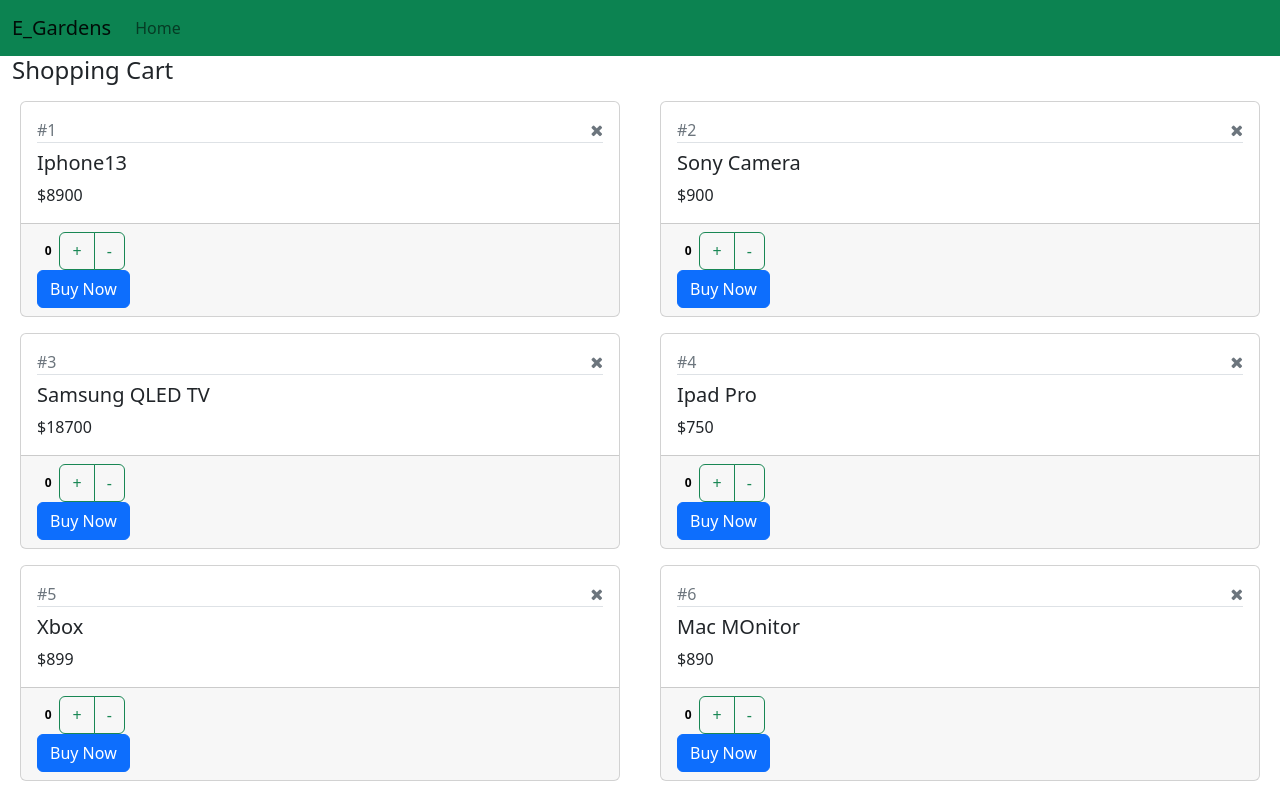
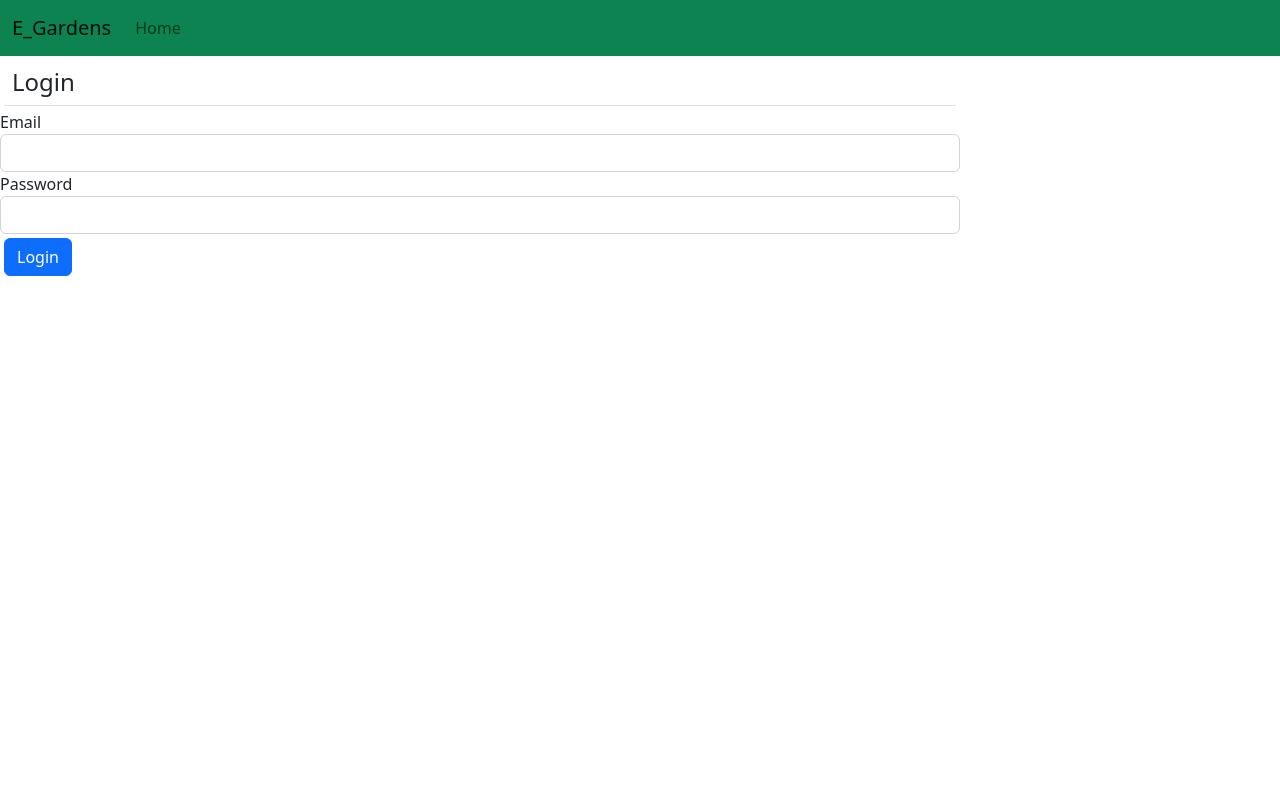
Before and after one commit to GordonGichini/Egardens, a React (Create React App) app in the folder my-app-frontend/: page / in a window 1280 px wide. Built offline with nearby package versions, Linux system fonts and the light colour scheme.

Commit message:
fixing bugs

```diff
--- a/my-app-frontend/src/App.jsx
+++ b/my-app-frontend/src/App.jsx
@@ -1,12 +1,14 @@
 import React, {Component} from "react";
 import NavBar from "./NavBar";
-import ShoppingCart from "./ShoppingCart";
+//import ShoppingCart from "./ShoppingCart";
+import Login from "./Login"
 
 export default class App extends Component{
 render(){
-return( <React.Fragment>
+return(
+<React.Fragment>
     <NavBar />
-    <ShoppingCart />
+    <Login></Login>
 </React.Fragment>
 );
 }
--- /dev/null
+++ b/my-app-frontend/src/Login.jsx
@@ -0,0 +1,68 @@
+import React,{Component} from "react";
+
+export default class Login extends Component{
+    constructor(props){
+        super(props);
+        this.state= {email:"",password:"",message:""};
+    }
+    render(){
+        return(
+            <div className="col-lg-9">
+                <h4 className="m-1 p-2 border-bottom">Login</h4>
+
+                {/*Email starts*/}
+                <div className="form-group form-row">
+                    <label className="col-lg-4">Email</label>
+                    <input
+                    type="text"
+                    className="form-control"
+                    value={this.state.email}
+                    onChange={(event) => {this.setState({email:event.target.value});
+        }}
+                    />
+                </div>
+                {/*Email ends*/}
+
+                {/*Password starts*/}
+                <div className="form-group form-row">
+                    <label className="col-lg-4">Password</label>
+                    <input
+                    type="password"
+                    className="form-control"
+                    value={this.state.password}
+                    onChange={(event) => {this.setState({password:event.target.value});
+                }}
+                    />
+                </div>
+                {/*Password ends*/}
+
+                <div className="text-right">
+                    {this.state.message}
+                    <button className="btn btn-primary m-1"onClick={this.onLoginClick}>Login</button>
+                </div>
+            </div>
+        );
+    }// end of render
+
+    //Executes when the user clicks on login
+    onLoginClick=() => {
+        console.log(this.state);
+        if(
+            this.state.email==="admin@test.com"&&
+            this.state.password==="admin123"
+        ){
+            //success
+            this.setState({
+                message:
+                <span className="text-success">Successfully Logged-in</span>,
+            });
+        }else{
+            //error
+            this.setState({
+                message:(
+                <span className="text-danger">Invalid login,please try again</span>
+            ),
+        });
+    }
+    };
+}
--- a/my-app-frontend/src/ShoppingCart.jsx
+++ b/my-app-frontend/src/ShoppingCart.jsx
@@ -3,7 +3,7 @@ import Product from "./Product";
 export default class ShoppingCart extends Component{
 //Executes when the component is mounted
 constructor(props){
-    console.log("constructor-ShoppingCart")
+   // console.log("constructor-ShoppingCart")
     super(props);//calling super class' constructor
 
     //initialization of the state
@@ -47,7 +47,18 @@ constructor(props){
     //executes after constructor and render method (includes life cycle of child components, if any) of current component
     componentDidMount(){
         //fetch data from data source
-        console.log("componentDidMount-ShoppingCart")
+var promise=fetch("",{method:"GET"});
+promise.then((response)=>{
+    console.log(response);
+
+    var promise2=response.json();
+    promise2.then((prods)=>{
+        console.log(prods);
+
+        this.setState({prods:prods});
+    });
+});
+  // console.log("componentDidMount-ShoppingCart")
     }
 componentDidUpdate(prevProps,prevState){
     console.log(
```
